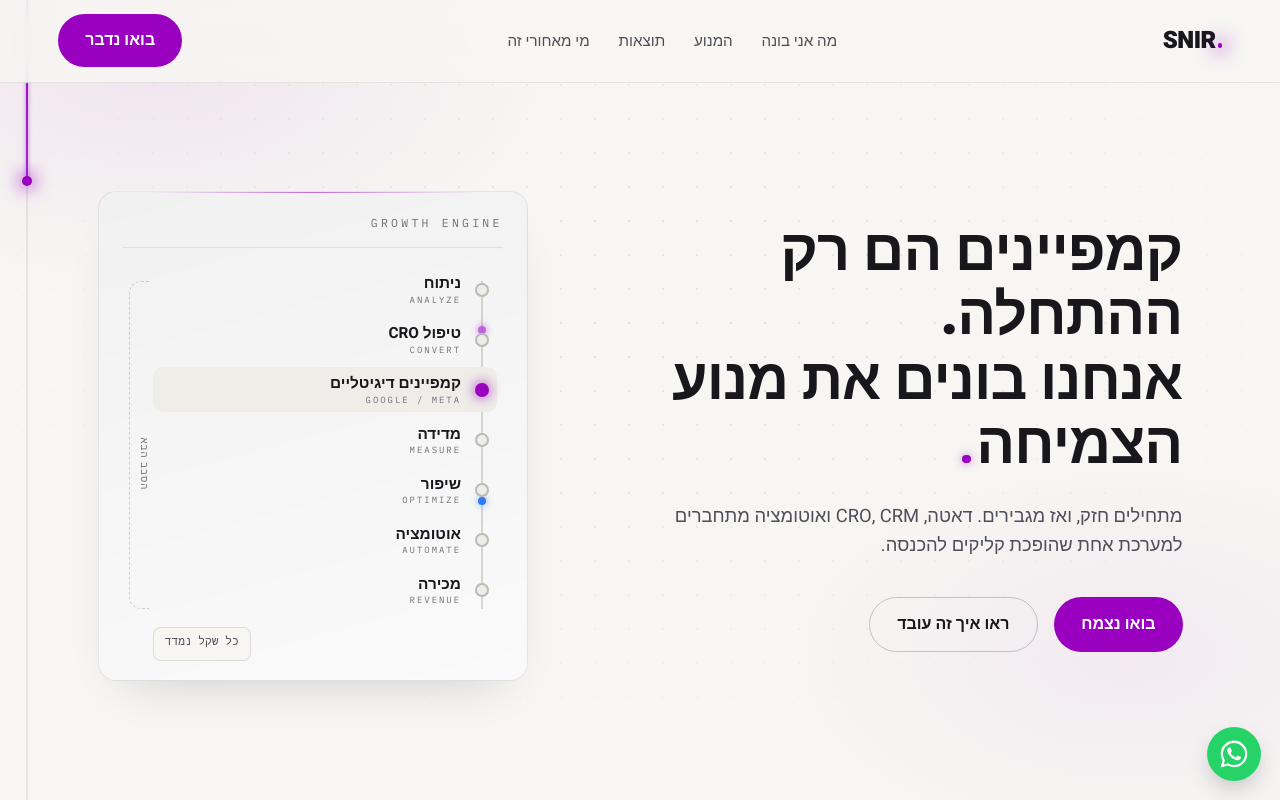
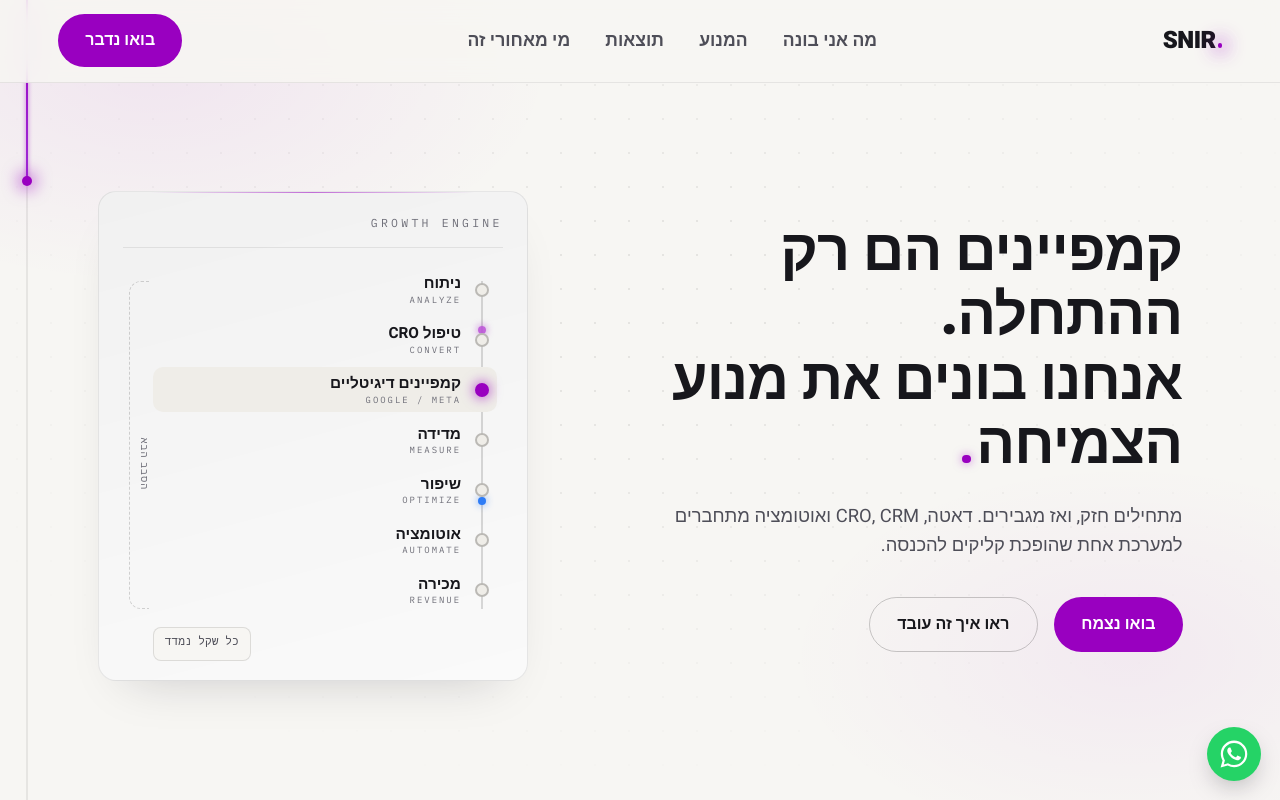
Before and after one commit to SnikZik/snir-website, a plain HTML site: page bright.html in a window 1280 px wide. Shown: the top 800 px of the page. Drawn offline with Linux system fonts and the light colour scheme.

Commit message:
Larger top menu links (1.1rem, semibold, wider gap)
Co-Authored-By: Claude Opus 5.5 <noreply@anthropic.com>

```diff
--- a/bright.html
+++ b/bright.html
@@ -82,8 +82,8 @@ h2{font-size:clamp(1.9rem,4.5vw,3.1rem);font-weight:900;letter-spacing:-.01em;li
 .brand{font-weight:900;font-size:1.5rem;letter-spacing:-.02em;direction:ltr}
 .brand .dot{width:.2em;height:.2em;animation:dotpulse 2.6s ease-in-out infinite}
 @keyframes dotpulse{0%,100%{box-shadow:0 0 10px rgba(153,0,192,.55)}50%{box-shadow:0 0 22px 4px rgba(153,0,192,.95)}}
-.topbar nav{display:flex;gap:1.8rem}
-.topbar nav a{color:var(--dim);font-size:.95rem;font-weight:500;transition:color .2s}
+.topbar nav{display:flex;gap:2.2rem}
+.topbar nav a{color:var(--dim);font-size:1.1rem;font-weight:600;transition:color .2s}
 .topbar nav a:hover{color:var(--text)}
 .topbar nav .nav-cta{display:none}
 @media(max-width:900px){.topbar nav .nav-cta{display:block}}
```
Also changed, not shown: index.html (+2 -2 lines), soft.html (+2 -2 lines).
